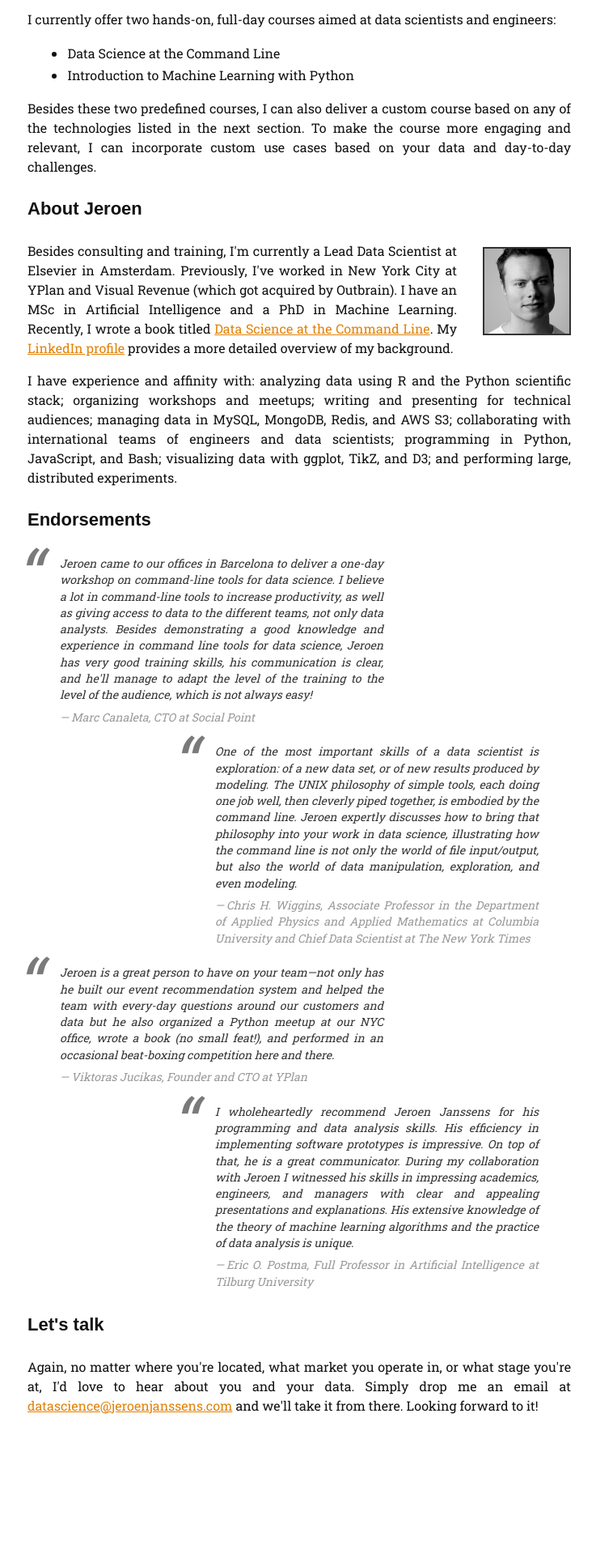
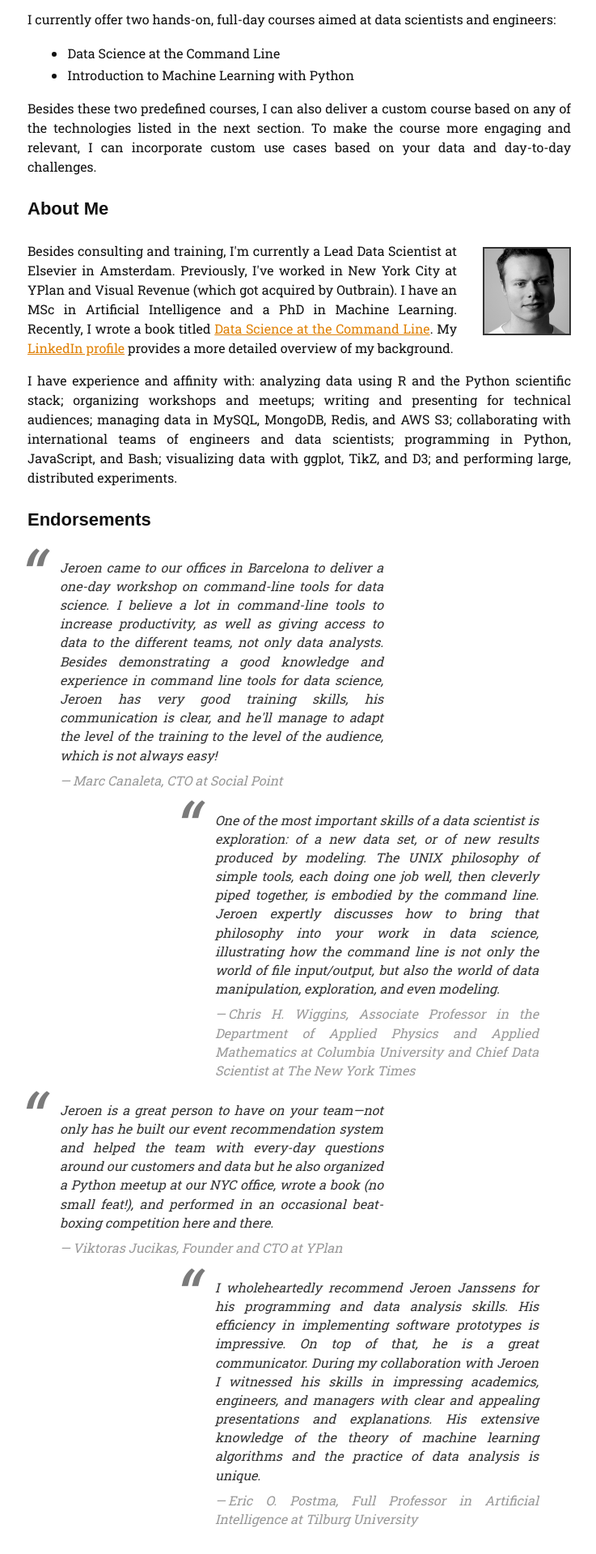
Before and after one commit to jeroenjanssens/jeroenjanssens.github.io, a Jekyll site: the page built from consulting-and-training/index.html, in a window 1280 px wide. Shown: the part 628-2547 px from the top of the page at 81% size, without its empty margins (270-1007 px from the left). Built offline with Jekyll 4.4.1, drawn with Linux system fonts in a browser that asks for light colours; some web fonts are replaced; Markdown is read by kramdown in place of the engine named in the settings; before the commit the page ends 2440 px from its top, so only the background shows below that.

Commit message:
Increase font size of quotes

```diff
--- a/_sass/screen.sass
+++ b/_sass/screen.sass
@@ -298,7 +298,7 @@ div.highlight
     color: #8cd0d3
 
 blockquote
-  +adjust-font-size-to(14px)
+  +adjust-font-size-to(16px)
   color: #333333
   font-style: italic
   width: 400px
--- a/consulting-and-training/index.html
+++ b/consulting-and-training/index.html
@@ -53,7 +53,7 @@ title: Jeroen Janssens - Data Science Consulting &amp; Training
       Besides these two predefined courses, I can also deliver a custom course based on any of the technologies listed in the next section. To make the course more engaging and relevant, I can incorporate custom use cases based on your data and day-to-day challenges.
     </p>
 
-  <h3>About Jeroen</h3>
+  <h3>About Me</h3>
 
     <p>
       <a href="/img/jeroenjanssens.jpg"><img id="face" title="Jeroen Janssens" alt="Jeroen Janssens" src="/img/jeroenjanssens.jpg" /></a>
--- a/css/screen.css
+++ b/css/screen.css
@@ -613,8 +613,8 @@ div.highlight .il {
 
 /* line 300, ../_sass/screen.sass */
 blockquote {
-  font-size: 0.875em;
-  line-height: 1.71429em;
+  font-size: 1em;
+  line-height: 1.5em;
   color: #333333;
   font-style: italic;
   width: 400px;
```
Also changed, not shown: 2 other files.
